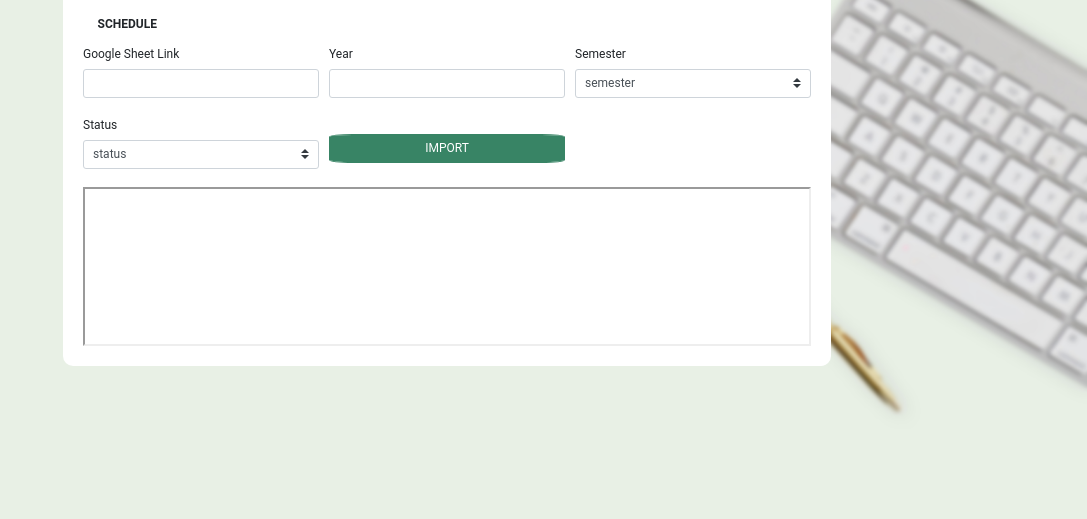
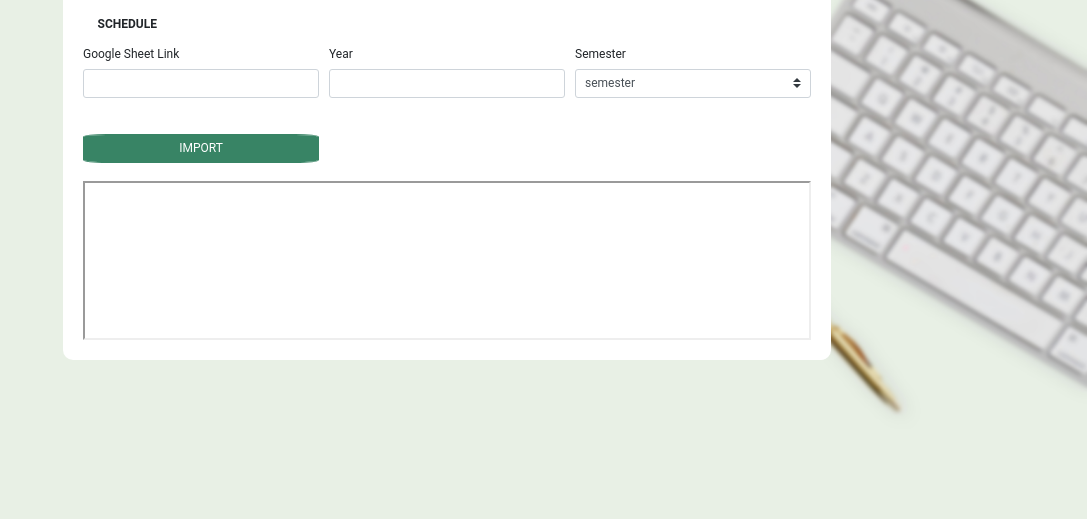
Before and after one commit to CyrineOsorio/tup-assist, a Django app: template TupAssistProject/TupAssistApp/templates/TupAssistApp/registrar.html in a window 1280 px wide. Shown: the part 341-860 px from the top of the page, without its empty margins (193-1280 px from the left). Run offline with Django 4.2, Linux system fonts and the light colour scheme; the template is opened without the code that fills it, so the values that code supplies are empty.

Commit message:
Add Files

```diff
--- a/TupAssistProject/TupAssistApp/models.py
+++ b/TupAssistProject/TupAssistApp/models.py
@@ -21,7 +21,6 @@ class Schedule(models.Model):
     gSheetLink = models.CharField(max_length=500, null=True, blank=True)
     year = models.IntegerField(blank=True, null=True)
     semester = models.IntegerField(blank=True, null=True)
-    status = models.CharField(max_length=255, null=True, blank=True)
 
     class Meta:
         verbose_name_plural = "Schedule"
--- a/TupAssistProject/TupAssistApp/templates/TupAssistApp/registrar.html
+++ b/TupAssistProject/TupAssistApp/templates/TupAssistApp/registrar.html
@@ -147,16 +147,6 @@
                     </div>
 
                     <div class="col-md-4 mb-4">
-                        <label for="status">Status</label>
-                        <select class="custom-select" name="status" id="status" value="status" required>
-                      <option selected disabled value="status" >status</option>
-                      <option value="Active">Active</option>
-                      <option value="Not Active">Not Active</option>
-                    </select>
-                    </div>
-
-
-                    <div class="col-md-4 mb-4">
                         <label for="button"></label>
                         <input type="submit" class="form-control" id="button" value="IMPORT" required>
                     </div>
@@ -166,6 +156,7 @@
             </form>
 
             <div style="overflow-x:auto;">
+                <!--Defaul link: https://docs.google.com/spreadsheets/d/e/2PACX-1vRyXUDWAdZM2wLlrOCTJH737SRYTjNYjMevJTCOBE-OdcMXwgnaVoABk7KC5yxvTbFC8qDSeLKFXAHg/pubhtml -->
                 <iframe src="{{sched.gSheetLink}}" width="100%" height="100%"></iframe>
             </div>
 
--- a/TupAssistProject/TupAssistApp/views.py
+++ b/TupAssistProject/TupAssistApp/views.py
@@ -31,6 +31,7 @@ def registrar(request):
     # print(latest_sched)
     context = {
         'subs': subs,
+        'status' : status,
         'sched': sched
     }
     return render(request, 'TupAssistApp/registrar.html', context)
@@ -53,8 +54,7 @@ def import_sched(request):
         gSheetLink = request.POST.get('gSheetLink')
         year = request.POST.get('year')
         semester = request.POST.get('semester')
-        status = request.POST.get('status')
-        data = Schedule.objects.create(gSheetLink = gSheetLink, year = year, semester = semester, status = status)
+        data = Schedule.objects.create(gSheetLink = gSheetLink, year = year, semester = semester)
         data.save()
         return redirect('/registrar')
 
```
Also changed, not shown: TupAssistProject/TupAssistApp/fixtures/data.json (+9 -0 lines), TupAssistProject/TupAssistApp/migrations/0001_initial.py.
